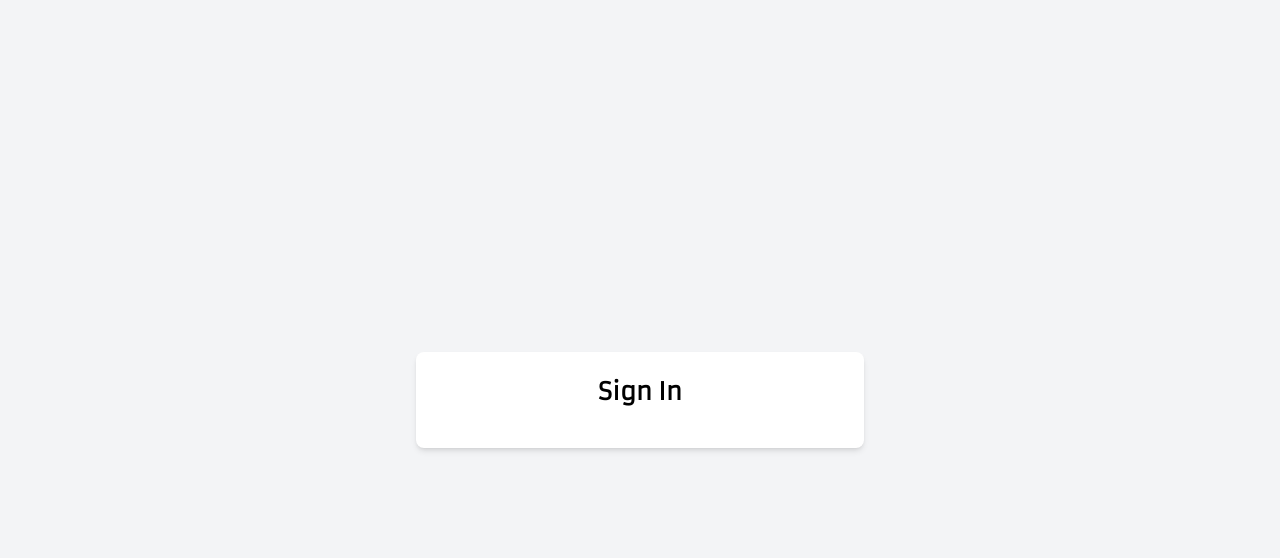
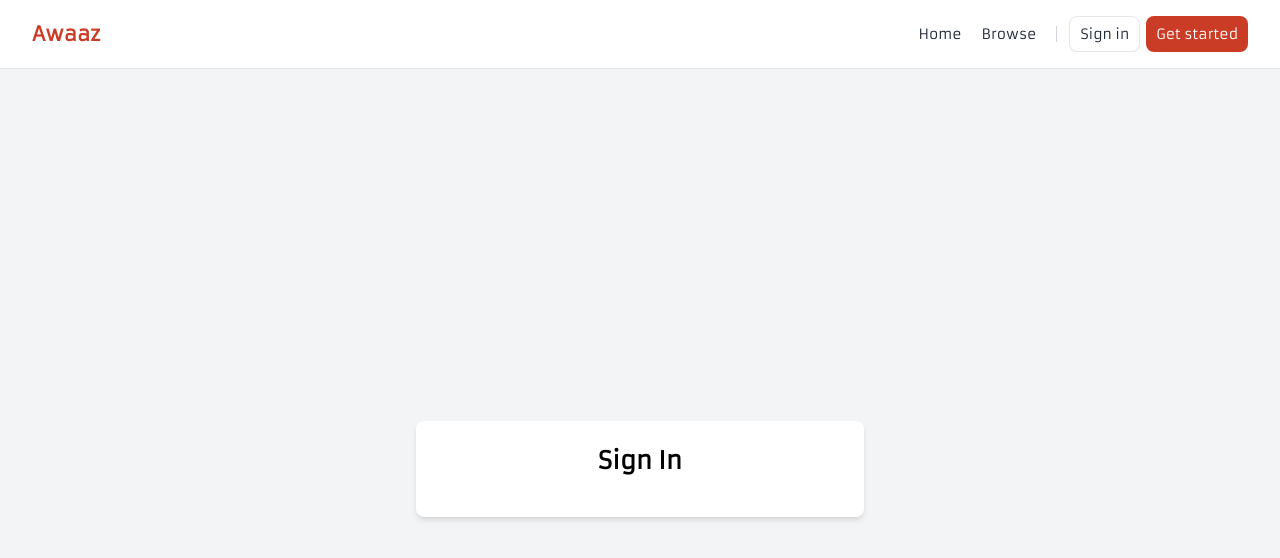
Before and after one commit to hazraChandrima/awaaz, a Next.js app: page / in a window 1280 px wide. Shown: the top 558 px of the page. Built offline with nearby package versions, Linux system fonts and the light colour scheme; a web font is replaced by a local one.

Commit message:
added navbar

```diff
--- a/src/app/components/navbar/Navbar.tsx
+++ b/src/app/components/navbar/Navbar.tsx
@@ -1,9 +1,54 @@
-const Navbar = () => {
-  <div className="flex min-h-screen items-center justify-center bg-gray-100">
-    <div className="w-full max-w-md p-6 bg-white rounded-lg shadow-md">
-      <h2 className="text-2xl font-bold text-center mb-4">mobile navbar</h2>
-    </div>
-  </div>;
-};
+import React from 'react'
 
-export default Navbar;
+function Navbar() {
+  return (
+    <header className="flex flex-wrap  md:justify-start md:flex-nowrap z-50 w-full bg-white border-b border-gray-200">
+      <nav className="relative max-w-[85rem] w-full mx-auto md:flex md:items-center md:justify-between md:gap-3 p-4 sm:px-6 lg:px-8">
+        <div className="flex justify-between items-center gap-x-1">
+          <a className="flex-none font-bold text-xl text-[#CA3C25] focus:outline-none focus:opacity-80" href="#" aria-label="Brand">Awaaz</a>
+
+          <button type="button" className="hs-collapse-toggle md:hidden relative size-9 flex justify-center items-center font-medium text-[12px] rounded-lg border border-gray-200 text-gray-800 hover:bg-gray-100 focus:outline-none focus:bg-gray-100 disabled:opacity-50 disabled:pointer-events-none" id="hs-header-base-collapse"  aria-expanded="false" aria-controls="hs-header-base" aria-label="Toggle navigation"  data-hs-collapse="#hs-header-base" >
+            <svg className="hs-collapse-open:hidden size-4" xmlns="http://www.w3.org/2000/svg" width="24" height="24" viewBox="0 0 24 24" fill="none" stroke="currentColor" strokeWidth="2" strokeLinecap="round" strokeLinejoin="round"><line x1="3" x2="21" y1="6" y2="6"/><line x1="3" x2="21" y1="12" y2="12"/><line x1="3" x2="21" y1="18" y2="18"/></svg>
+            <svg className="hs-collapse-open:block shrink-0 hidden size-4" xmlns="http://www.w3.org/2000/svg" width="24" height="24" viewBox="0 0 24 24" fill="none" stroke="currentColor" strokeWidth="2" strokeLinecap="round" strokeLinejoin="round"><path d="M18 6 6 18"/><path d="m6 6 12 12"/></svg>
+            <span className="sr-only">Toggle navigation</span>
+          </button>
+        </div>
+        <div id="hs-header-base" className="hs-collapse hidden overflow-hidden transition-all duration-300 basis-full grow md:block "  aria-labelledby="hs-header-base-collapse" >
+          <div className="overflow-hidden overflow-y-auto max-h-[75vh] [&::-webkit-scrollbar]:w-2 [&::-webkit-scrollbar-thumb]:rounded-full [&::-webkit-scrollbar-track]:bg-gray-100 [&::-webkit-scrollbar-thumb]:bg-gray-300">
+            <div className="py-2 md:py-0  flex flex-col md:flex-row md:items-center gap-0.5 md:gap-1">
+              <div className="grow">
+                <div className="flex flex-col md:flex-row md:justify-end md:items-center gap-0.5 md:gap-1">
+
+                  <a className="p-2 flex items-center text-sm text-gray-800 hover:bg-gray-100 rounded-lg focus:outline-none focus:bg-gray-100" href="#">
+                    <svg className="shrink-0 size-4 me-3 md:me-2 block md:hidden" xmlns="http://www.w3.org/2000/svg" width="24" height="24" viewBox="0 0 24 24" fill="none" stroke="currentColor" strokeWidth="2" strokeLinecap="round" strokeLinejoin="round"><path d="M12 12h.01"/><path d="M16 6V4a2 2 0 0 0-2-2h-4a2 2 0 0 0-2 2v2"/><path d="M22 13a18.15 18.15 0 0 1-20 0"/><rect width="20" height="14" x="2" y="6" rx="2"/></svg>
+                    Home
+                  </a>
+
+                  <a className="p-2 flex items-center text-sm text-gray-800 hover:bg-gray-100 rounded-lg focus:outline-none focus:bg-gray-100" href="#">
+                    <svg className="shrink-0 size-4 me-3 md:me-2 block md:hidden" xmlns="http://www.w3.org/2000/svg" width="24" height="24" viewBox="0 0 24 24" fill="none" stroke="currentColor" strokeWidth="2" strokeLinecap="round" strokeLinejoin="round"><path d="M4 22h16a2 2 0 0 0 2-2V4a2 2 0 0 0-2-2H8a2 2 0 0 0-2 2v16a2 2 0 0 1-2 2Zm0 0a2 2 0 0 1-2-2v-9c0-1.1.9-2 2-2h2"/><path d="M18 14h-8"/><path d="M15 18h-5"/><path d="M10 6h8v4h-8V6Z"/></svg>
+                    Browse
+                  </a>
+                </div>
+              </div>
+
+              <div className="my-2 md:my-0 md:mx-2">
+                <div className="w-full h-px md:w-px md:h-4 bg-gray-100 md:bg-gray-300"></div>
+              </div>
+
+              <div className=" flex flex-wrap items-center gap-x-1.5">
+                <a className="py-[7px] px-2.5 inline-flex items-center font-medium text-sm rounded-lg border border-gray-200 bg-white text-gray-800 shadow-sm hover:bg-gray-50 disabled:opacity-50 disabled:pointer-events-none focus:outline-none focus:bg-gray-100" href="#">
+                  Sign in
+                </a>
+                <a className="py-2 px-2.5 inline-flex items-center font-medium text-sm rounded-lg bg-[#CA3C25] text-white focus:outline-none disabled:opacity-50 disabled:pointer-events-none" href="#">
+                  Get started
+                </a>
+              </div>
+            </div>
+          </div>
+        </div>
+      </nav>
+    </header>
+  )
+}
+
+export default Navbar
--- a/src/app/layout.tsx
+++ b/src/app/layout.tsx
@@ -2,6 +2,7 @@ import type { Metadata } from "next";
 import {Armata } from "next/font/google";
 import PrelineScript from "./components/PrelineScript";
 import "./globals.css";
+import Navbar from "./components/navbar/Navbar";
 
 export const metadata: Metadata = {
   title: "Awaaz",
@@ -20,6 +21,7 @@ export default function RootLayout({
       <body
         className={`${armata.className} antialiased`}
       >
+        <Navbar/>
         {children}
       </body>
       <PrelineScript/>
```
